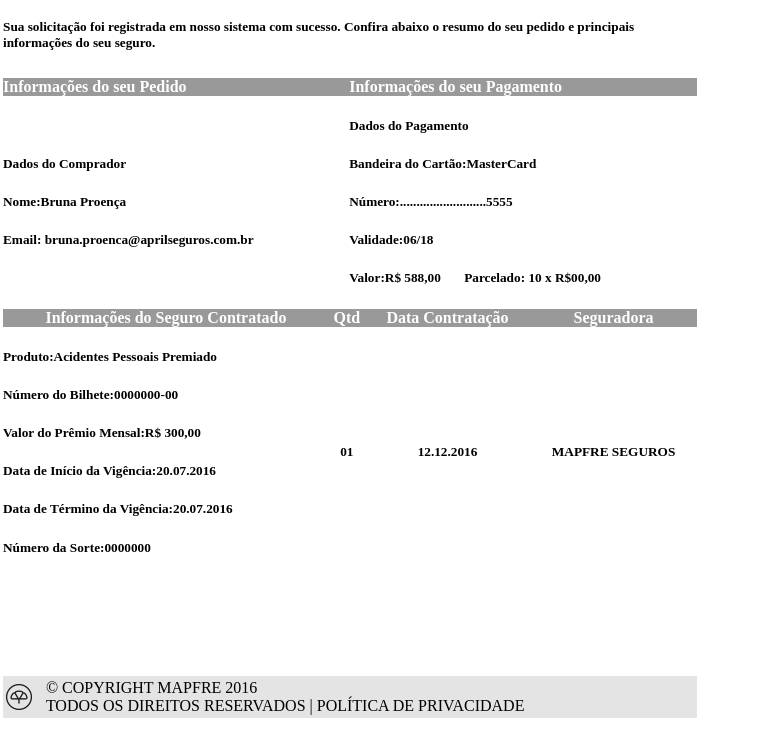
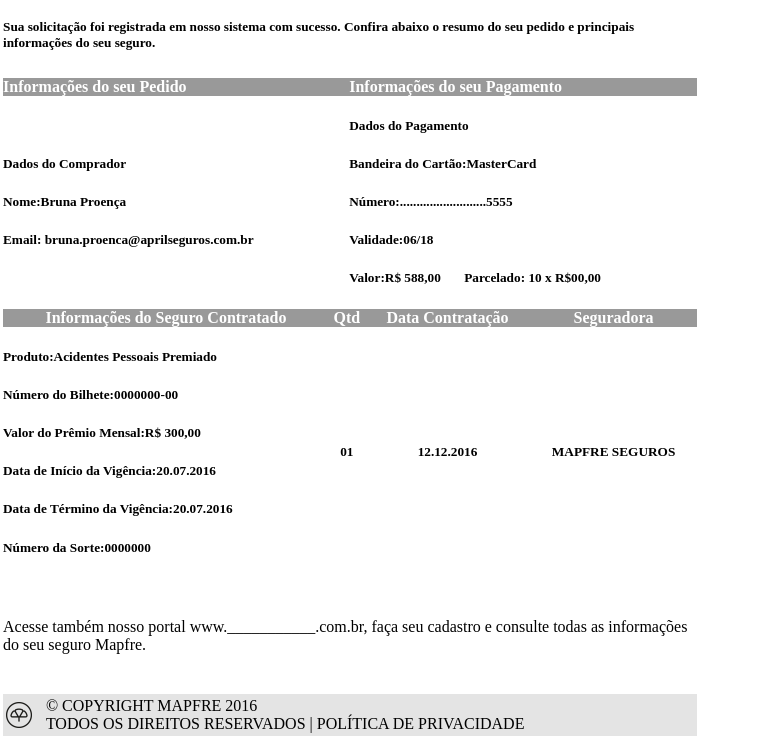
Before and after one commit to guevaralb/web, a plain HTML site: page acidentes_pessoais.html in a window 1280 px wide. Shown: the part 121-860 px from the top of the page, without its empty margins (0-759 px from the left). Drawn offline with Linux system fonts and the light colour scheme.

Commit message:
Frase anadida

```diff
--- a/acidentes_pessoais.html
+++ b/acidentes_pessoais.html
@@ -109,7 +109,12 @@
         </td>
     </tr>
     <tr>
-        <td><br><br><br><br><br></td>
+        <td>
+            <br><br>
+            Acesse também nosso portal www.___________.com.br, faça seu
+            cadastro e consulte todas as informações do seu seguro Mapfre.
+            <br><br><br>
+        </td>
     </tr>
     <tr>
         <td>
```
